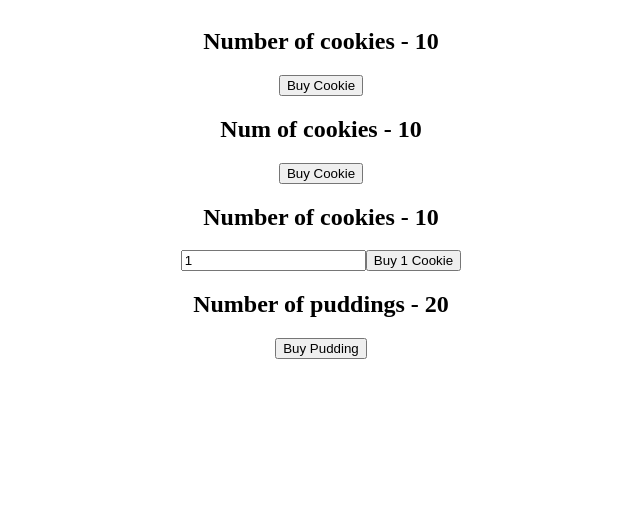
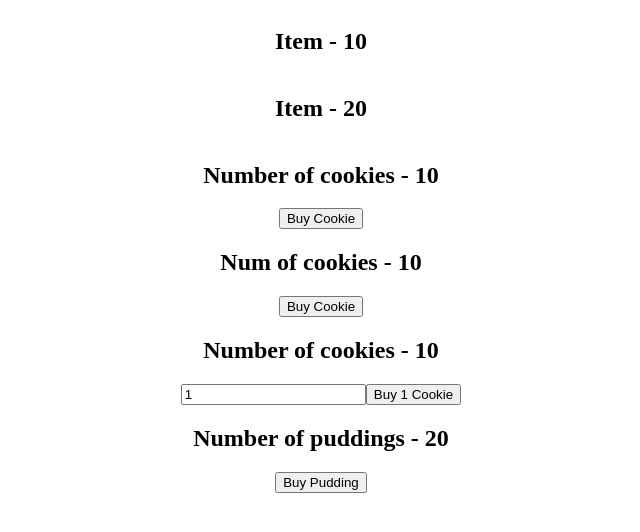
Before and after one commit to AbeLegend/ReactJs-Redux-Template, a React (Create React App) app: page / in a window 1280 px wide. Shown: the top 532 px of the page, without its empty margins (319-959 px from the left). Built offline with nearby package versions, Linux system fonts and the light colour scheme.

Commit message:
mapStateToProps

```diff
--- a/src/App.js
+++ b/src/App.js
@@ -5,10 +5,17 @@
 import HooksCookieContainer from './components/HooksCookieContainer';
 import PuddingContainer from './components/PuddingContainer';
 import NewCookieContainer from './components/NewCookieContainer';
+import ItemContainer from './components/ItemContainer';
 
 function App() {
   return (
     <Provider store={store}>
+      <div style={{ display: 'flex', justifyContent: 'center', textAlign: 'center' }}>
+        <ItemContainer cookie />
+      </div>
+      <div style={{ display: 'flex', justifyContent: 'center', textAlign: 'center' }}>
+        <ItemContainer />
+      </div>
       <div style={{ display: 'flex', justifyContent: 'center', textAlign: 'center' }}>
         <CookieContainer />
       </div>
--- /dev/null
+++ b/src/components/ItemContainer.jsx
@@ -0,0 +1,21 @@
+import React from "react";
+import { connect } from "react-redux";
+
+const ItemContainer = (props) => {
+  return (
+    <div>
+      <h2>Item - {props.item}</h2>
+    </div>
+  );
+};
+
+const mapStateToProps = (state, ownProps) => {
+  const itemState = ownProps.cookie
+    ? state.cookie.numOfCookies
+    : state.pudding.numOfPuddings;
+  return {
+    item: itemState,
+  };
+};
+
+export default connect(mapStateToProps)(ItemContainer);
```
